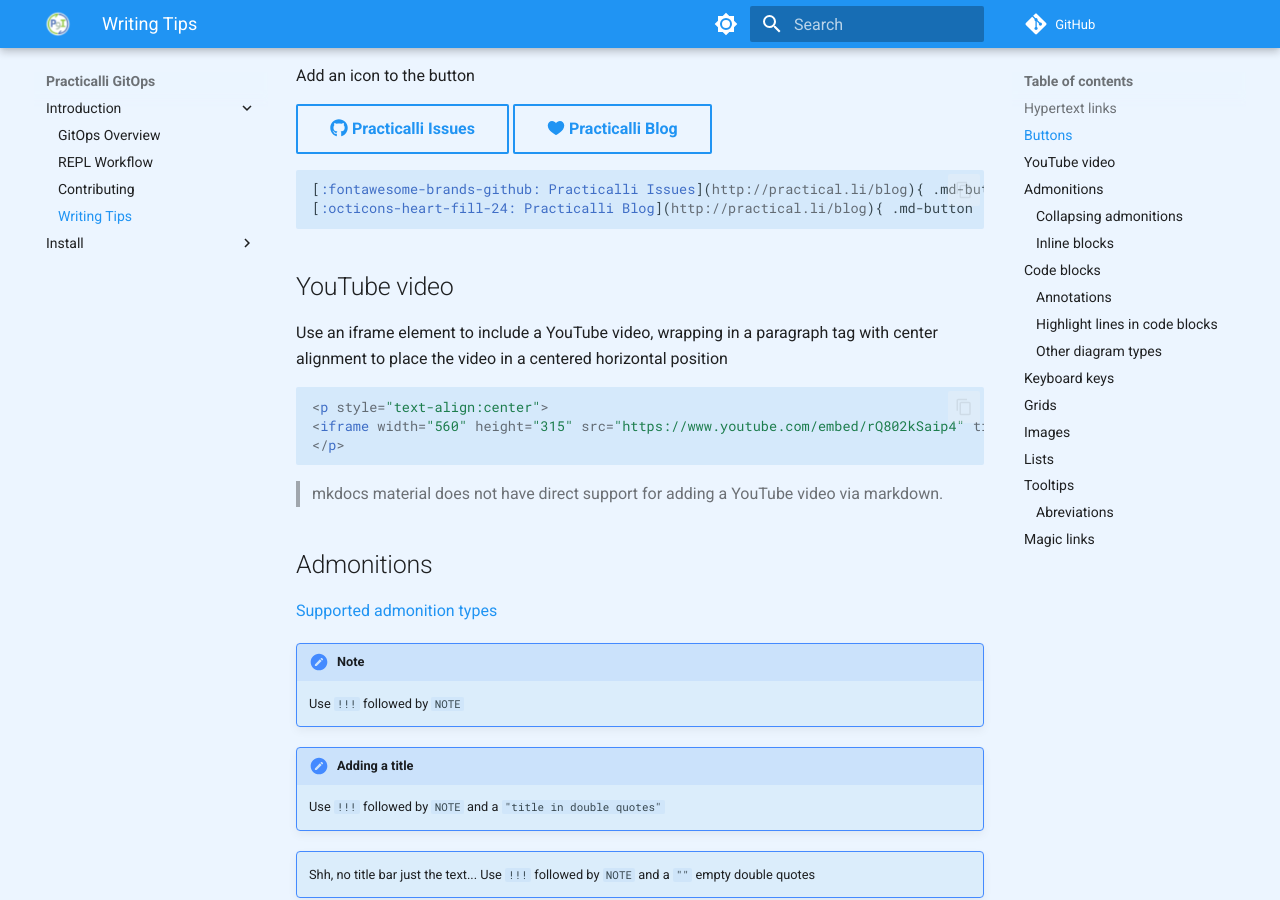
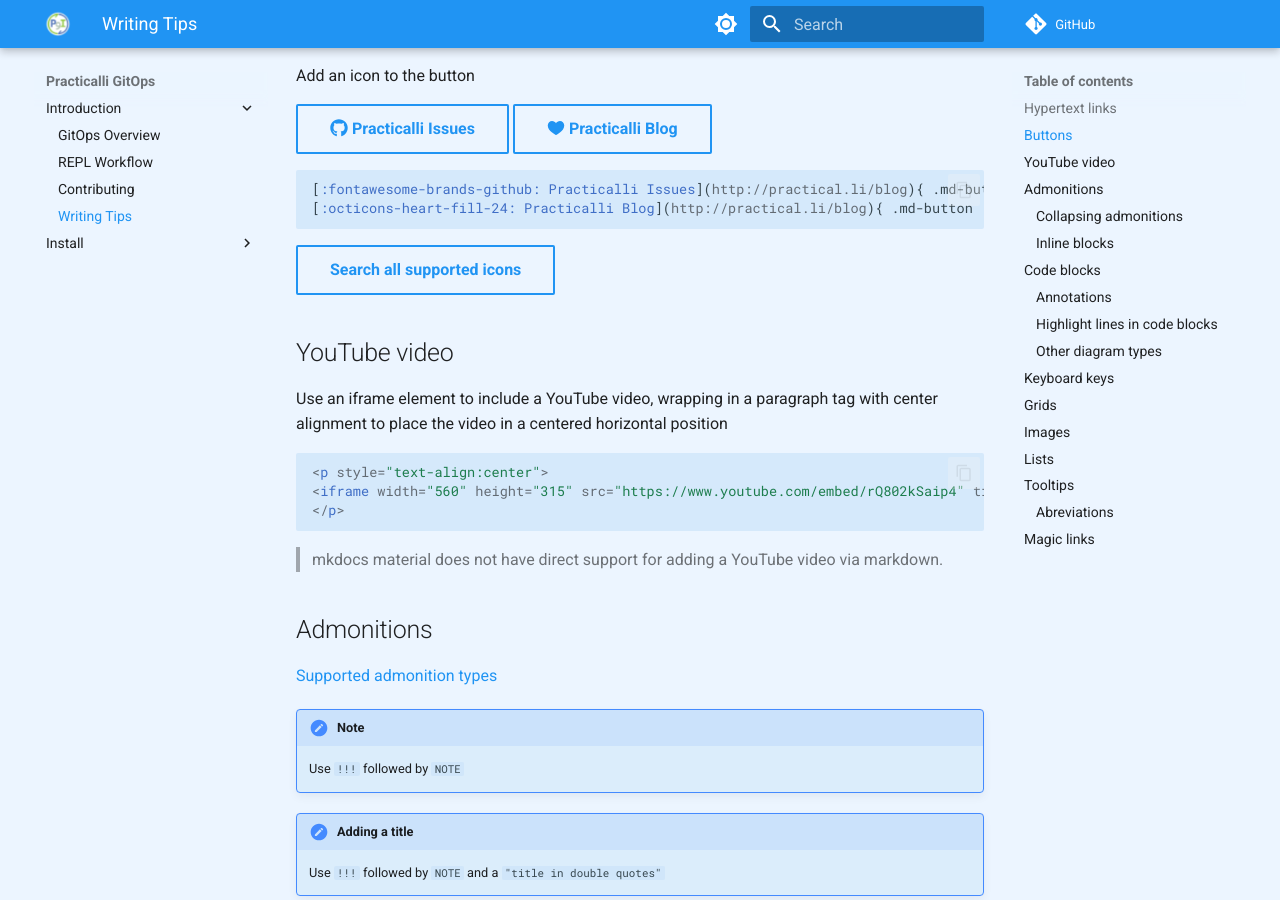
Before and after one commit to practicalli/gitops, an MkDocs documentation site: the page built from docs/introduction/writing-tips.md, in a window 1280 px wide and 900 px high, scrolled down 799 px. Built offline with MkDocs 1.6.1 and Material for MkDocs 9.7.7, drawn with Linux system fonts in a browser that asks for light colours; emoji names are drawn with the system emoji font; comment, search, counter and statistics services are not loaded.

Commit message:
intro: update writing tips

````diff
--- a/docs/introduction/writing-tips.md
+++ b/docs/introduction/writing-tips.md
@@ -42,6 +42,7 @@
 [:octicons-heart-fill-24: Practicalli Blog](http://practical.li/blog){ .md-button .md-button-primary }
 ```
 
+[Search all supported icons](https://squidfunk.github.io/mkdocs-material/reference/icons-emojis/){target=_blank .md-button}
 
 
 ## YouTube video
````
